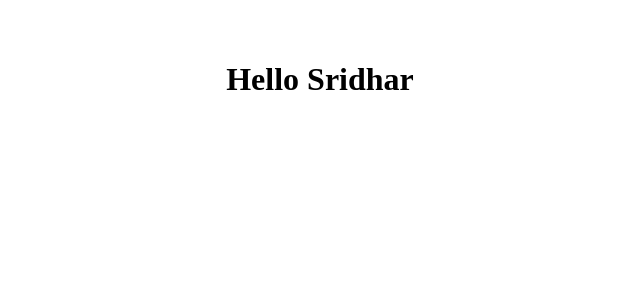
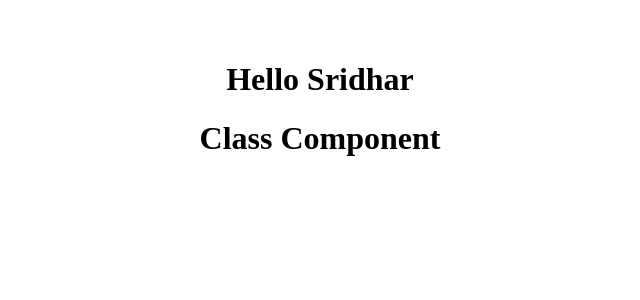
Before and after one commit to kothapallisridhar/frontend, a React (Vite) app in the folder react-app/: page / in a window 1280 px wide. Shown: the top 300 px of the page, without its empty margins (320-960 px from the left). Built offline with nearby package versions, Linux system fonts and the light colour scheme.

Commit message:
class component

```diff
--- a/react-app/src/App.jsx
+++ b/react-app/src/App.jsx
@@ -1,5 +1,6 @@
 import './App.css'
 import { Greet } from './components/Greet'
+import Welcome from './components/Welcome'
 
 
 function App(props) {
@@ -9,6 +10,7 @@ function App(props) {
   return (
     <div className='app'>
       <Greet/>
+      <Welcome/>
     </div>
   )
 }
--- /dev/null
+++ b/react-app/src/components/Welcome.jsx
@@ -0,0 +1,11 @@
+import React, { Component } from 'react'
+
+class Welcome extends Component {
+    render() {
+        return (
+            <h1>Class Component</h1>
+        )
+    }
+}
+
+export default Welcome;
```
